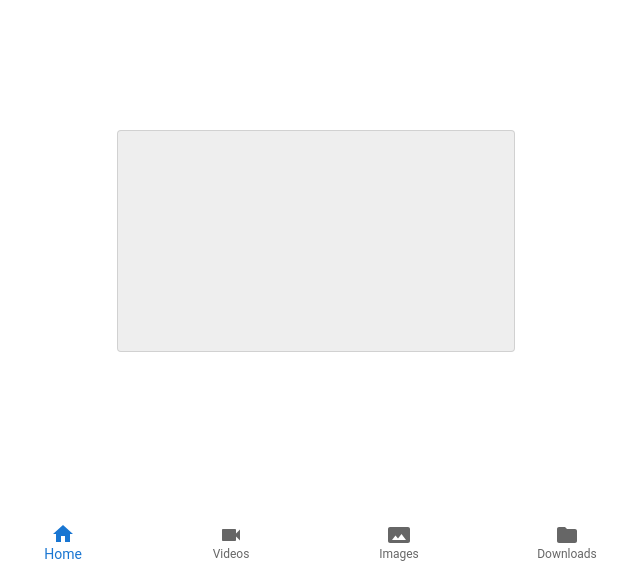
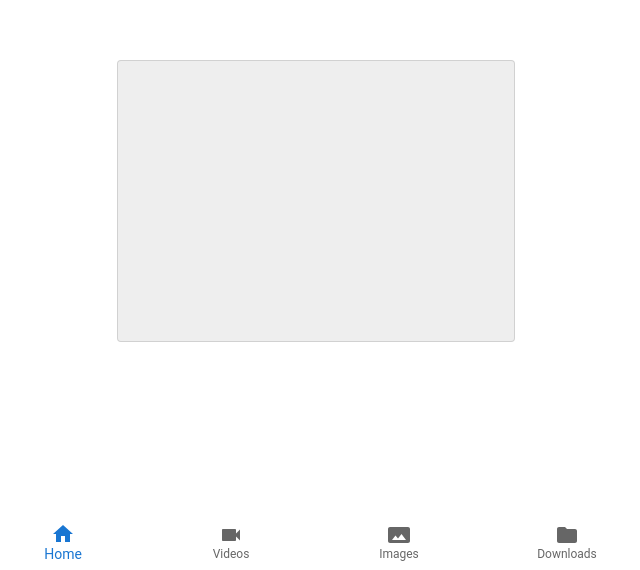
Before and after one commit to kyahAndoy/THESIS-APP, a React (Create React App) app: page / in a window 1280 px wide. Shown: the part 230-800 px from the top of the page, without its empty margins (325-965 px from the left). Built offline with nearby package versions, Linux system fonts and the light colour scheme.

Commit message:
adjusted again

```diff
--- a/src/components/componentStyles/ComponentsStyle.js
+++ b/src/components/componentStyles/ComponentsStyle.js
@@ -12,10 +12,10 @@ const useStyle = makeStyles({
   paper: {
 
     width: '100%',
-    height: 220,
+    height: 280,
     position: 'relative',
     left: 0,
-    top: 360,
+    top: 290,
     backgroundColor:'#EEEEEE',
   },
 
```
